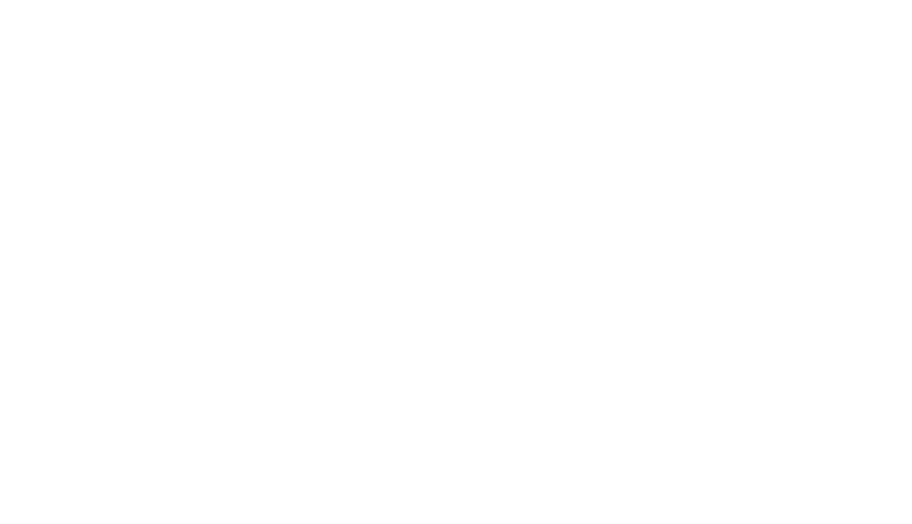
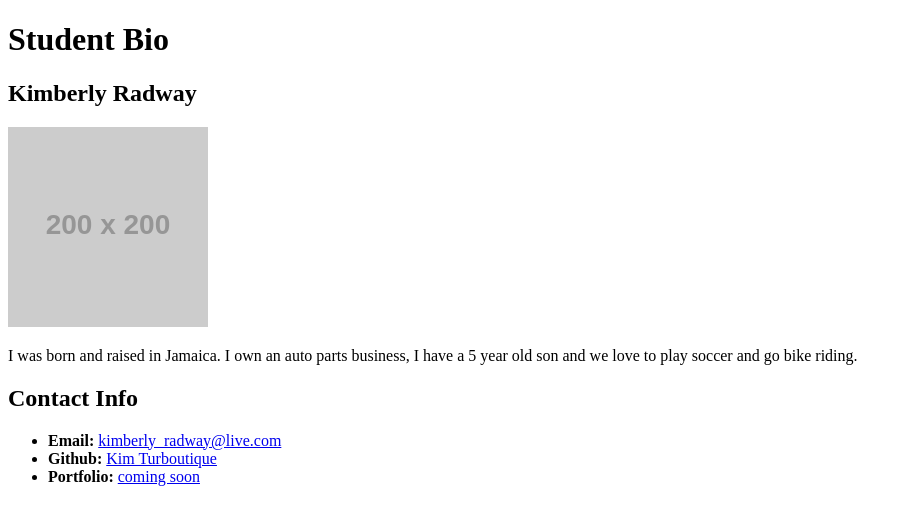
Before and after one commit to KimTurboutique/first-day-repository, a plain HTML site: page Unsolved/index.html in a window 1280 px wide. Shown: the whole page, without its empty margins (0-912 px from the left). Drawn offline with Linux system fonts and the light colour scheme; placeholder pictures from the web are drawn by us.

Commit message:
corrected in class challenge from day 2

```diff
--- a/Unsolved/index.html
+++ b/Unsolved/index.html
@@ -7,14 +7,25 @@
   </head>
 
   <body>
+    <header>
+      <h1>Student Bio</h1>
+    </header>
 
-    <ul>
+    <section>
+      <h2>Kimberly Radway</h2>
+      <img src="https://via.placeholder.com/200" alt="This is me"/>
+      <p>I was born and raised in Jamaica. I own an auto parts business, I have a 5 year old son and we love to play soccer and go bike riding.</p>
+    </section>
 
-    </ul>
+    <section>
+      <h2>Contact Info</h2>
 
-
-
-
+      <ul>
+        <li><strong>Email:</strong> <a href="#">kimberly_radway@live.com</a></li>
+        <li><strong>Github:</strong> <a target="_blank" href="https://github.com/KimTurboutique">Kim Turboutique</a></li>
+        <li><strong>Portfolio:</strong> <a href="#">coming soon</a></li>
+      </ul>
+    </section>
   </body>
 
 </html>
```
